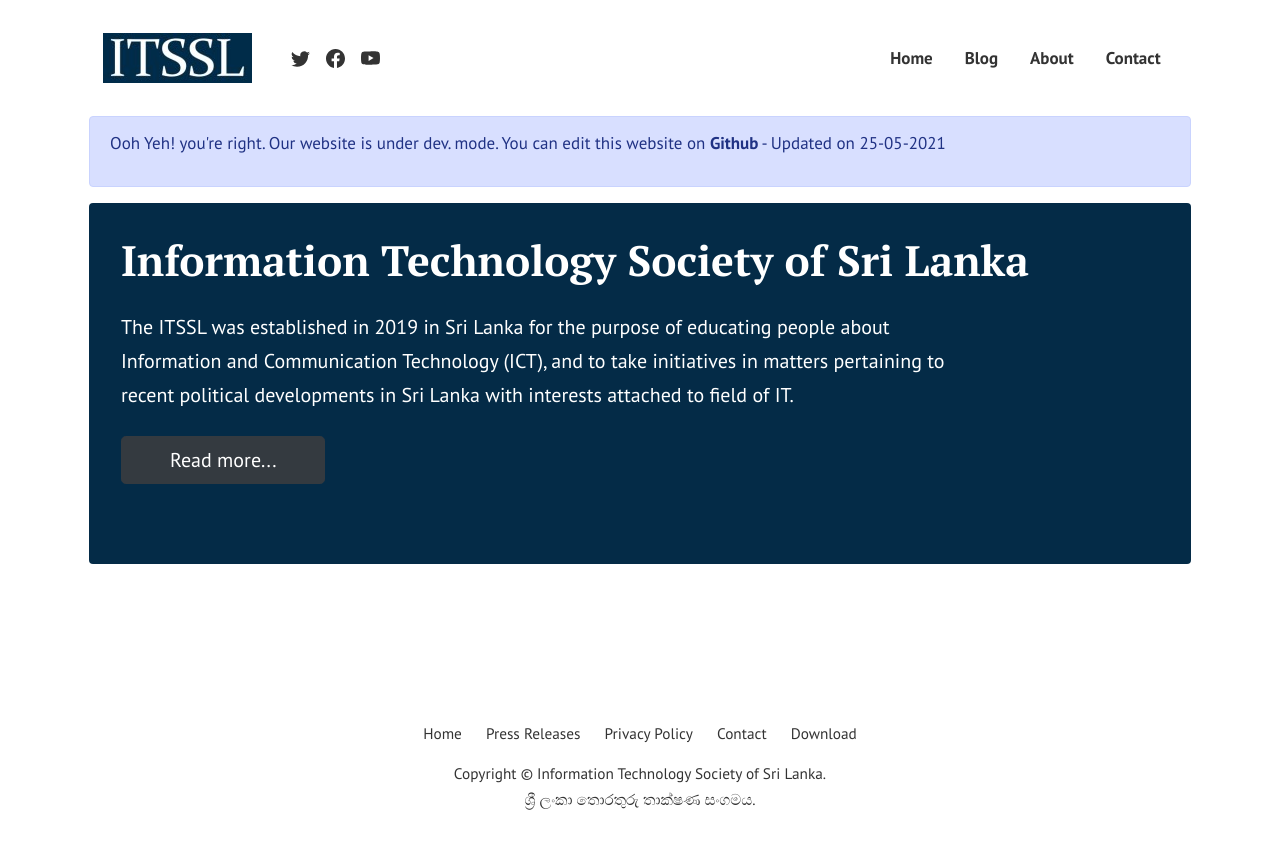
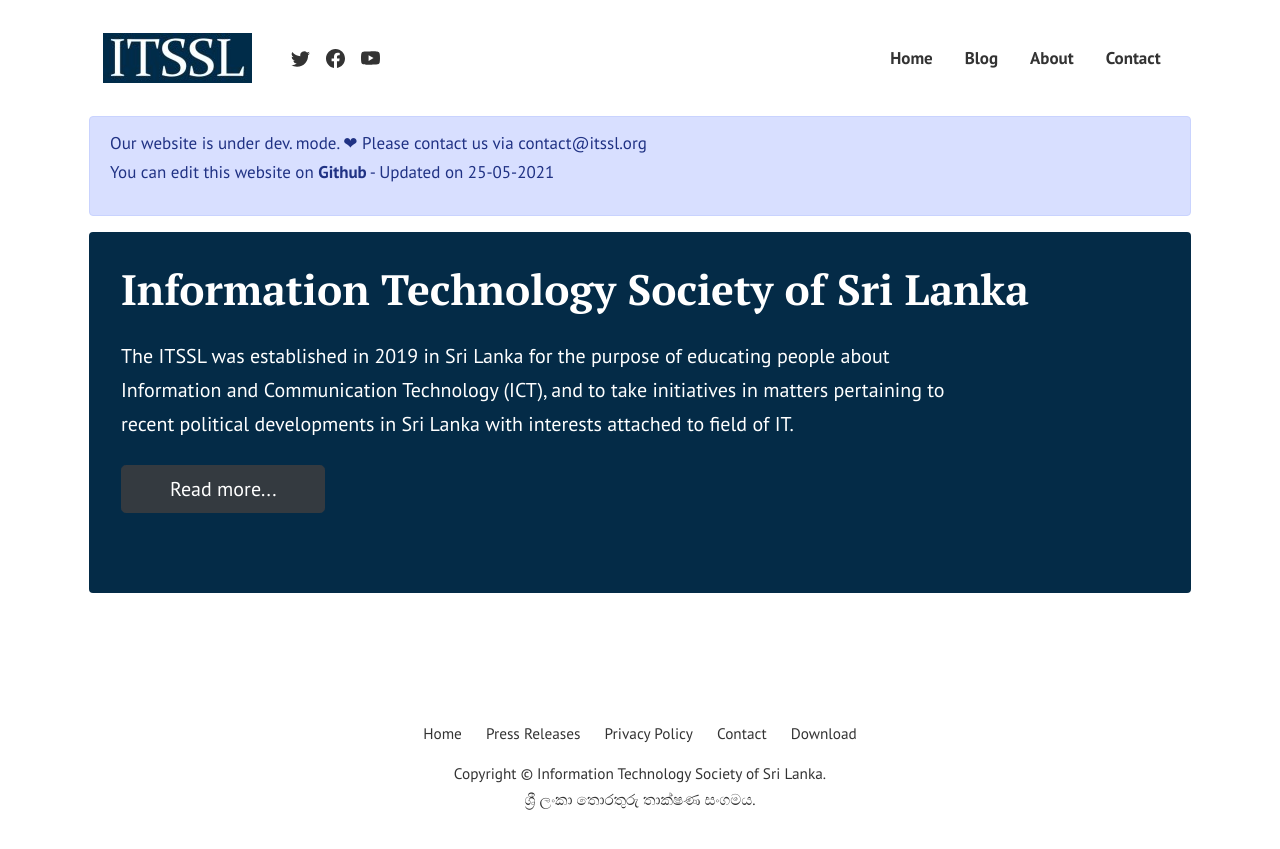
Before and after one commit to ITSSL/itssl.org, a Jekyll site: the page built from index.html, in a window 1280 px wide. Shown: the top 849 px of the page. Built offline with Jekyll 4.4.1, drawn with Linux system fonts in a browser that asks for light colours; the list of posts is cut into pages by our own code.

Commit message:
Update index.html

```diff
--- a/index.html
+++ b/index.html
@@ -5,7 +5,8 @@ background: '/img/bg-index.jpg'
 ---
 
 <div class="alert alert-primary" role="alert">
-  <p>Ooh Yeh! you're right. Our website is under dev. mode. You can edit this website on <strong><a href="https://github.com/ITSSL/itssl.org" target="_blank">Github</a></strong> - Updated on 25-05-2021 </p>
+  <p>Our website is under dev. mode. ❤ Please contact us via contact@itssl.org <br>
+    You can edit this website on <strong><a href="https://github.com/ITSSL/itssl.org" target="_blank">Github</a></strong> - Updated on 25-05-2021 </p>
 </div>
 
 <!-- Home Intro
```
